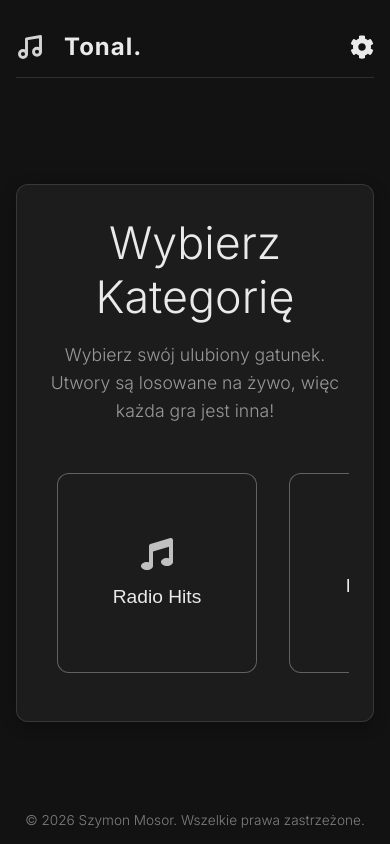
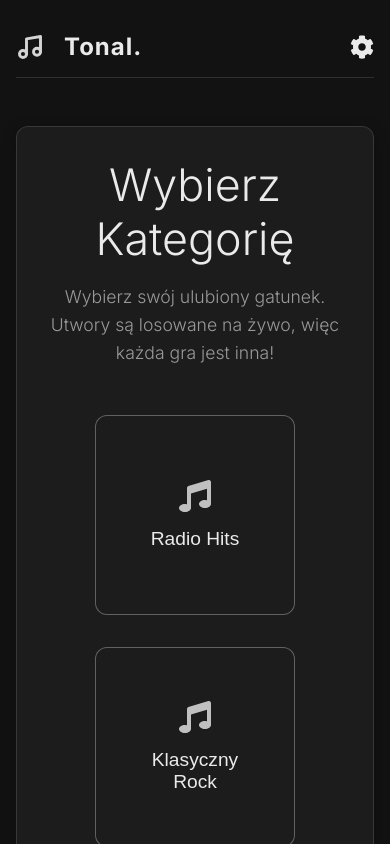
Before and after one commit to wawrzaszek/MusicQuiz, a React (Vite) app: page / in a window 390 px wide. Shown: the top 844 px of the page. Built offline with nearby package versions, Linux system fonts and the light colour scheme.

Commit message:
Poprawa układu kategorii na urządzeniach mobilnych (lista pionowa zamiast przewijania)

```diff
--- a/src/App.css
+++ b/src/App.css
@@ -311,6 +311,13 @@
     grid-template-columns: 1fr;
   }
 
+  /* Zmiana układu kategorii z poziomego na pionowy dla urządzeń mobilnych */
+  .category-grid {
+    flex-direction: column;
+    align-items: center;
+    overflow-x: hidden;
+  }
+
   h1 { font-size: 2.8rem; }
 
   .glass-panel { padding: 2rem 1.5rem; }
```
